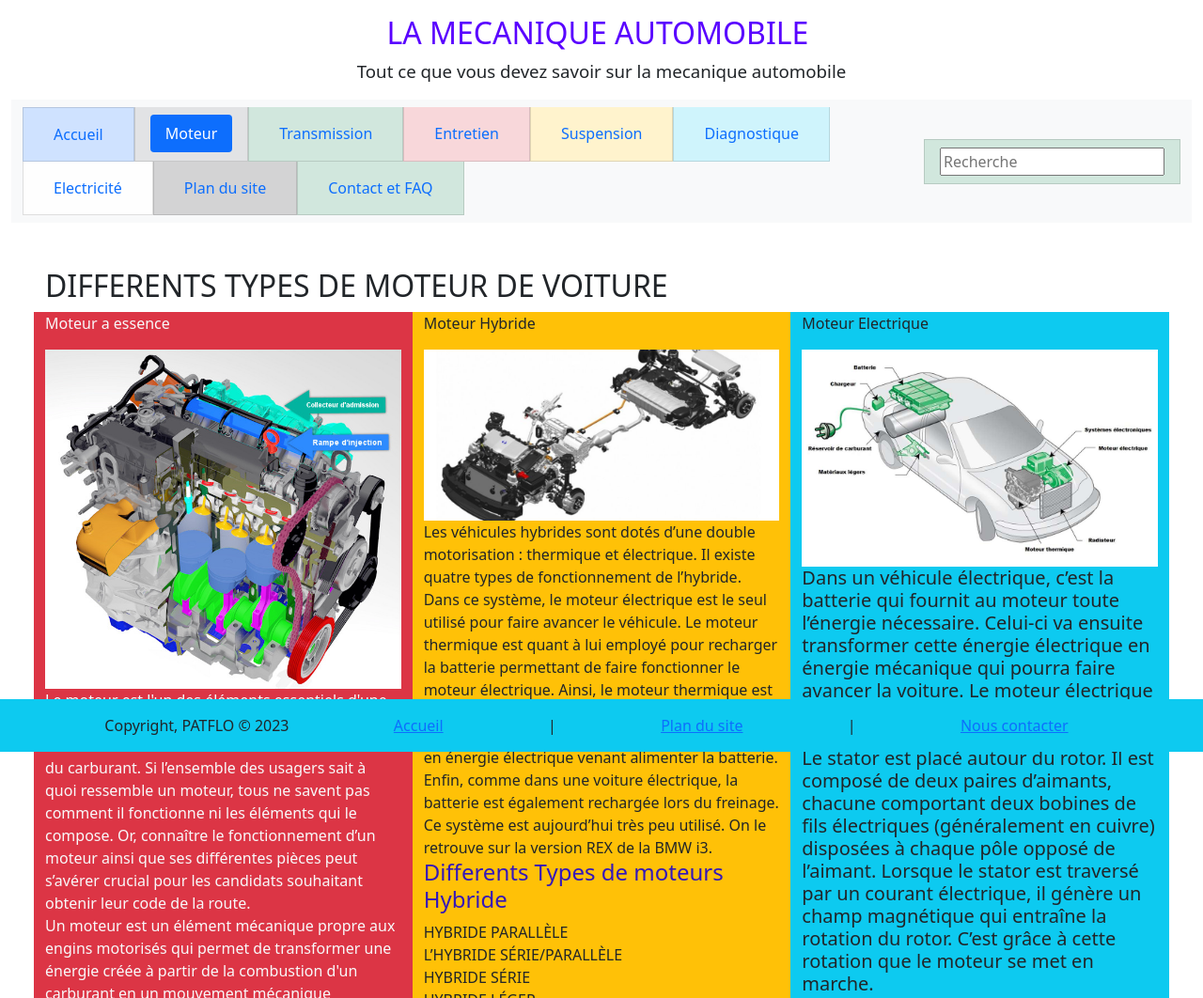
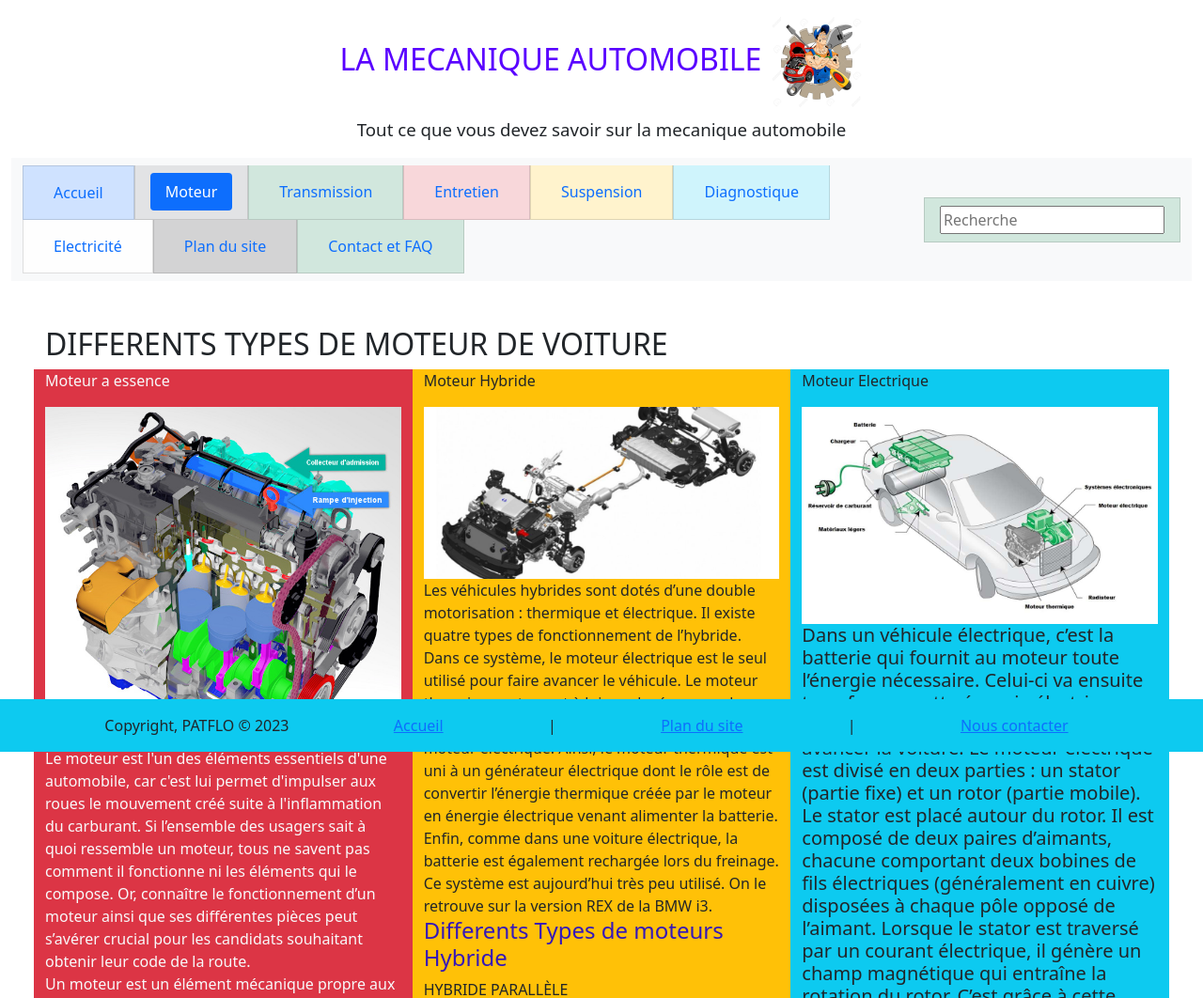
Before and after one commit to patrickflo/mecano, a plain HTML site: page page2.html in a window 1280 px wide. Shown: the top 1062 px of the page at 94% size. Drawn offline with nearby package versions, Linux system fonts and the light colour scheme.

Commit message:
Update page2.html

```diff
--- a/page2.html
+++ b/page2.html
@@ -12,7 +12,7 @@
   <body>
     <header class="container-fluid mt-3">
       <h2 class="antp1">LA MECANIQUE AUTOMOBILE
-        <img src=".mecanicien.png" alt="" class="mecanic">
+        <img src="mecanicien.png" alt="" class="mecanic">
       </h2>
       <p class="antp2">Tout ce que vous devez savoir sur la mecanique automobile</p>
       <nav class="navbar navbar-expand-lg navbar-light bg-light">
```
